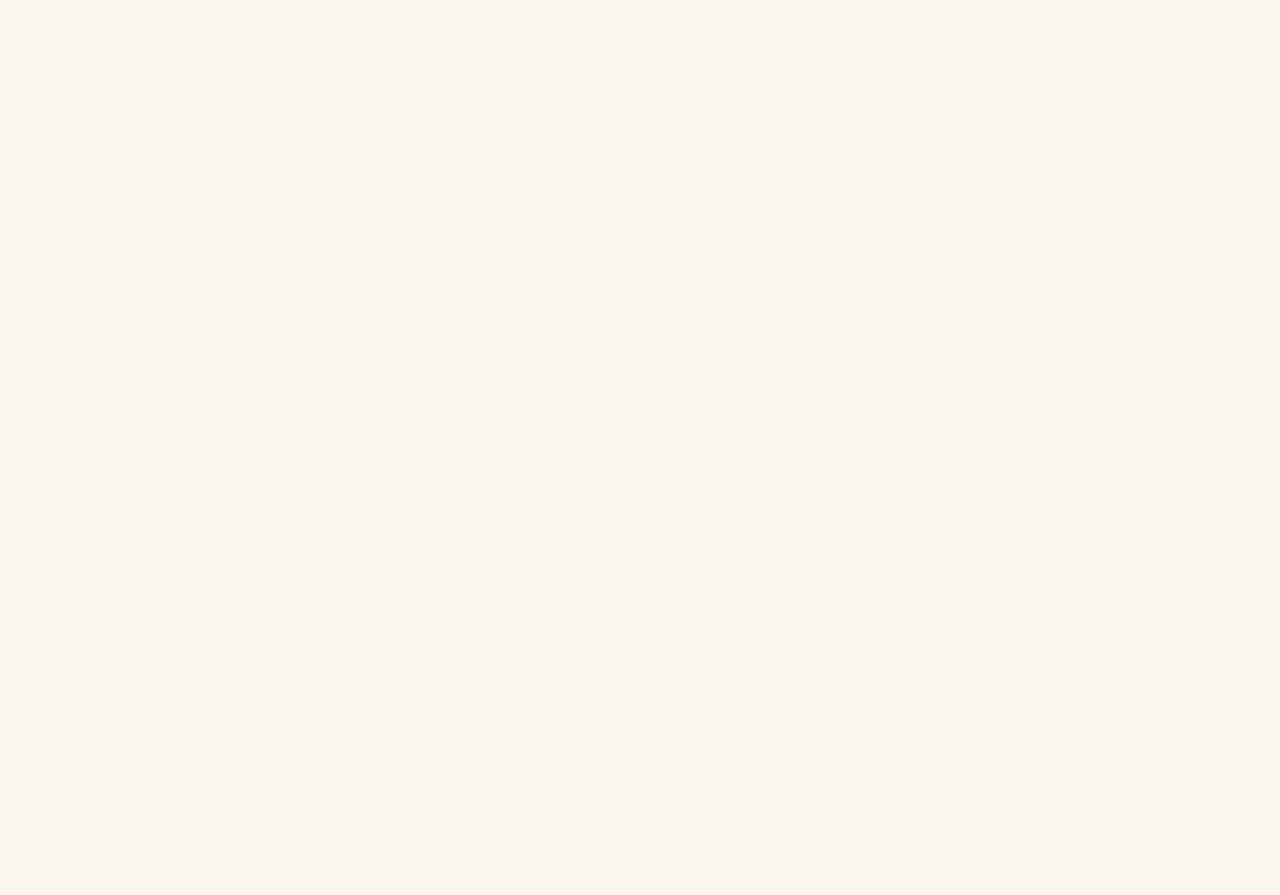
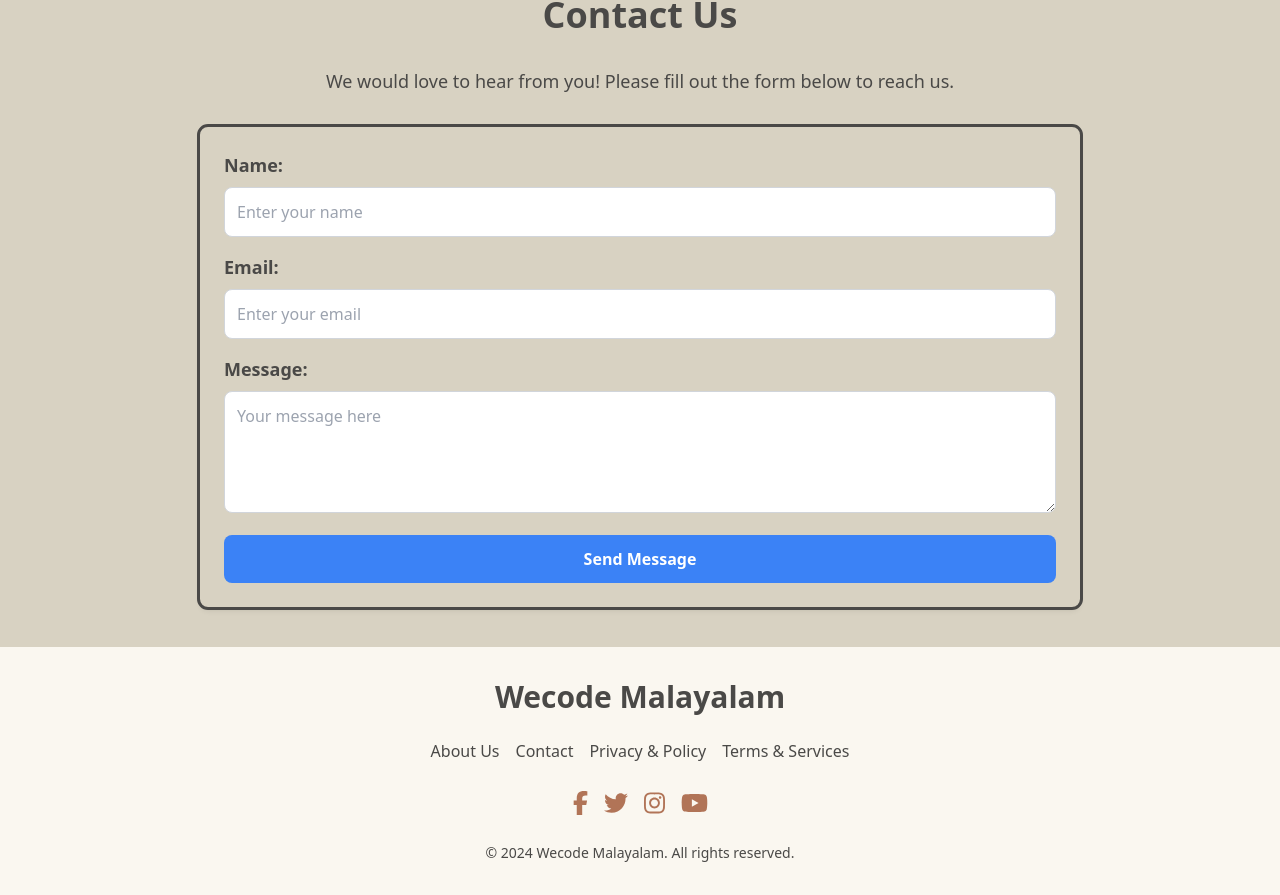
Before and after one commit to joseph-mv/Wecode_malayalam, a React (Vite) app in the folder frontend/: page / in a window 1280 px wide. Shown: the part 1579-2474 px from the top of the page. Before the commit the page ends 1606 px from the top, so only its background shows below. Built offline with nearby package versions, Linux system fonts and the light colour scheme.

Commit message:
feat: contact form with hoc , test:contact test

```diff
--- a/frontend/package.json
+++ b/frontend/package.json
@@ -12,6 +12,7 @@
   },
   "dependencies": {
     "@fortawesome/fontawesome-svg-core": "^6.7.1",
+    "@fortawesome/free-brands-svg-icons": "^6.7.1",
     "@fortawesome/free-solid-svg-icons": "^6.7.1",
     "@fortawesome/react-fontawesome": "^0.2.2",
     "react": "^18.3.1",
--- a/frontend/src/components/About/About.tsx
+++ b/frontend/src/components/About/About.tsx
@@ -1,6 +1,6 @@
 const AboutSection = () => {
     return (
-      <section className="py-16">
+      <section className="py-8" id="about">
         <div className="max-w-4xl mx-auto px-5 text-justify">
 
           <h2 className="text-3xl text-center font-bold mb-8">
--- /dev/null
+++ b/frontend/src/components/Contact/Contact.tsx
@@ -0,0 +1,72 @@
+import { WithForm, withFormHandler } from '../../hoc/withFormHandler';
+
+const initialFormData={
+  name: '',
+  email: '',
+  message: '',
+}
+const ContactSection = ({status ,handleSubmit,handleChange,formData}:WithForm) => {
+
+  return (
+    <section className="py-8 bg-primaryClr" id="contact">
+      <div className="max-w-4xl mx-auto text-center">
+        <h2 className="text-4xl font-bold mb-8">Contact Us</h2>
+        <p className="text-lg mb-8">We would love to hear from you! Please fill out the form below to reach us.</p>
+
+        <form onSubmit={handleSubmit} className="m-2 p-6 rounded-lg shadow-md outline">
+          <div className="mb-4">
+            <label htmlFor="name" className="block text-left text-lg font-semibold mb-2">Name:</label>
+            <input
+              type="text"
+              id="name"
+              name="name"
+              value={formData.name}
+              onChange={handleChange}
+              className="w-full p-3 border border-gray-300 rounded-lg"
+              placeholder="Enter your name"
+              required
+            />
+          </div>
+
+          <div className="mb-4">
+            <label htmlFor="email" className="block text-left text-lg font-semibold mb-2">Email:</label>
+            <input
+              type="email"
+              id="email"
+              name="email"
+              value={formData.email}
+              onChange={handleChange}
+              className="w-full p-3 border border-gray-300 rounded-lg"
+              placeholder="Enter your email"
+              required
+            />
+          </div>
+
+          <div className="mb-4">
+            <label htmlFor="message" className="block text-left text-lg font-semibold mb-2">Message:</label>
+            <textarea
+              id="message"
+              name="message"
+              value={formData.message}
+              onChange={handleChange}
+              className="w-full p-3 border border-gray-300 rounded-lg"
+              placeholder="Your message here"
+              rows={4}
+              required
+            ></textarea>
+          </div>
+
+          {status && <p className="text-lg mb-4">{status}</p>}
+
+          <button type="submit" className="w-full bg-blue-500 text-white p-3 rounded-lg font-semibold hover:bg-blue-600">
+            Send Message
+          </button>
+        </form>
+      </div>
+    </section>
+  );
+};
+
+const ContactWithForm =withFormHandler(ContactSection,initialFormData)
+
+export default ContactWithForm
--- /dev/null
+++ b/frontend/src/components/Footer/Footer.tsx
@@ -0,0 +1,61 @@
+import { Link } from "react-router-dom";
+import { FontAwesomeIcon } from '@fortawesome/react-fontawesome';
+import { faFacebookF,faTwitter,faInstagram,faYoutube } from '@fortawesome/free-brands-svg-icons';
+const Footer = () => {
+  return (
+    <footer className=" px-4 py-8 flex flex-col  justify-between items-center gap-6">
+      <div className="flex items-center">
+        <Link to="/" className="text-3xl font-bold ">Wecode Malayalam</Link>
+      </div>
+      <nav className="mt-4 sm:mt-0 flex  space-x-4">
+        <a href="/#about" className="hover:text-secondaryClr">About Us</a>
+        <a href="/#contact" className="hover:text-secondaryClr">Contact</a>
+        <a href="#privacy" className="hover:text-secondaryClr">Privacy & Policy</a>
+        <a href="#terms" className="hover:text-secondaryClr">Terms & Services</a>
+      </nav>
+      <div className="mt-4 sm:mt-0 flex flex-nowrap space-x-4">
+        <a
+          href="https://facebook.com"
+          target="_blank"
+
+          className="text-secondaryClr hover:text-primaryClr text-2xl"
+        >
+          <FontAwesomeIcon icon={faFacebookF} />
+        </a>
+        <a
+          href="https://twitter.com"
+          target="_blank"
+
+          className="text-secondaryClr hover:text-primaryClr text-2xl"
+        >
+            <FontAwesomeIcon icon={faTwitter} />
+        </a>
+        <a
+          href="https://instagram.com"
+          target="_blank"
+
+          className="text-secondaryClr hover:text-primaryClr text-2xl"
+        >
+         <FontAwesomeIcon icon={faInstagram} />
+
+        </a>
+        <a
+          href="https://instagram.com"
+          target="_blank"
+
+          className="text-secondaryClr hover:text-primaryClr text-2xl"
+        >
+
+         <FontAwesomeIcon icon={faYoutube} />
+        </a>
+      </div>
+      <div className="mt-4 sm:mt-0 text-center sm:text-left">
+        <p className="text-sm">
+          &copy; {new Date().getFullYear()} Wecode Malayalam. All rights reserved.
+        </p>
+      </div>
+    </footer>
+  );
+};
+
+export default Footer;
--- a/frontend/src/components/Header/Header.tsx
+++ b/frontend/src/components/Header/Header.tsx
@@ -45,7 +45,9 @@ export const Header: React.FC = () => {
           <span className="absolute top-[100%]  block h-[4px]  w-full origin-left transition-all bg-black peer-checked:-rotate-45 peer-checked:left-[4.5px] peer-checked:top-[21px]"></span>
         </label>
       </button>
-      <nav onMouseLeave={toggleMenu}
+      <nav onMouseLeave={()=>{
+        toggleMenu()
+        setIsOpen(false)}}
         className={`md:flex-row md:relative md:right-0  gap-3 font-bold flex flex-col ${
           isOpen
             ? "fixed z-10 text-white  h-[100vh] top-2 rounded pt-[60px] transition-all  right-0 w-[200px]  gap-4 flex backdrop-blur-sm  p-2   md:h-auto md:w-auto md:top-0 md:bg-transparent md:backdrop-blur-none md:text-mainText md:pt-0 "
--- /dev/null
+++ b/frontend/src/hoc/withFormHandler.tsx
@@ -0,0 +1,59 @@
+import { useState } from "react";
+
+export type FormData = Record<string, string>;
+
+
+export type WithForm=  {
+  status: string;
+  handleSubmit:  (e: React.FormEvent) => Promise<void>
+  handleChange: (e: React.ChangeEvent<HTMLTextAreaElement | HTMLInputElement>) => void;
+  formData:FormData
+}
+type Wrap=({ status, handleSubmit, handleChange, formData }:WithForm)=>JSX.Element
+
+export const withFormHandler = (WrappedComponent:Wrap,initialFormData:FormData) => {
+  return function FormComponent() {
+    // State to manage form submission status
+    const [formData,setFormData]=useState(initialFormData)
+    const [status, setStatus] = useState('');
+
+    // Handle input change
+    const handleChange = (e:React.ChangeEvent<HTMLTextAreaElement | HTMLInputElement >) => {
+
+      const { name, value } = e.target;
+      setFormData((prevData) => ({
+        ...prevData,
+        [name]: value
+      }));
+    };
+  console.log(formData)
+    // Handle form submission
+    const handleSubmit = async (e:React.FormEvent) => {
+      e.preventDefault();
+
+      // Simple validation (You can enhance this)
+      if (!formData.name || !formData.email || !formData.message) {
+        setStatus('Please fill all fields');
+        return;
+      }
+
+      //  API request
+      try {
+        console.log(setFormData)
+
+        setStatus('Message sent successfully!');
+        setFormData({
+          name: '',
+          email: '',
+          message: ''
+        });
+      } catch (error) {
+        setStatus('Something went wrong. Please try again later.');
+        console.log(error)
+      }
+    };
+    return <WrappedComponent status={status} formData={formData} handleSubmit={handleSubmit} handleChange={handleChange}/>
+  }
+
+
+}
--- a/frontend/src/pages/HomePage.tsx
+++ b/frontend/src/pages/HomePage.tsx
@@ -1,4 +1,6 @@
 import AboutSection from "../components/About/About"
+import ContactSection from "../components/Contact/Contact"
+import Footer from "../components/Footer/Footer"
 import { Header } from "../components/Header/Header"
 import { Hero } from "../components/Hero/Hero"
 
@@ -8,6 +10,8 @@ export const HomePage = () => {
       <Header/>
       <Hero/>
       <AboutSection/>
+      <ContactSection/>
+      <Footer/>
     </div>
   )
 }
```
Also changed, not shown: 2 other files (tests, documents, lock files or other folders).
